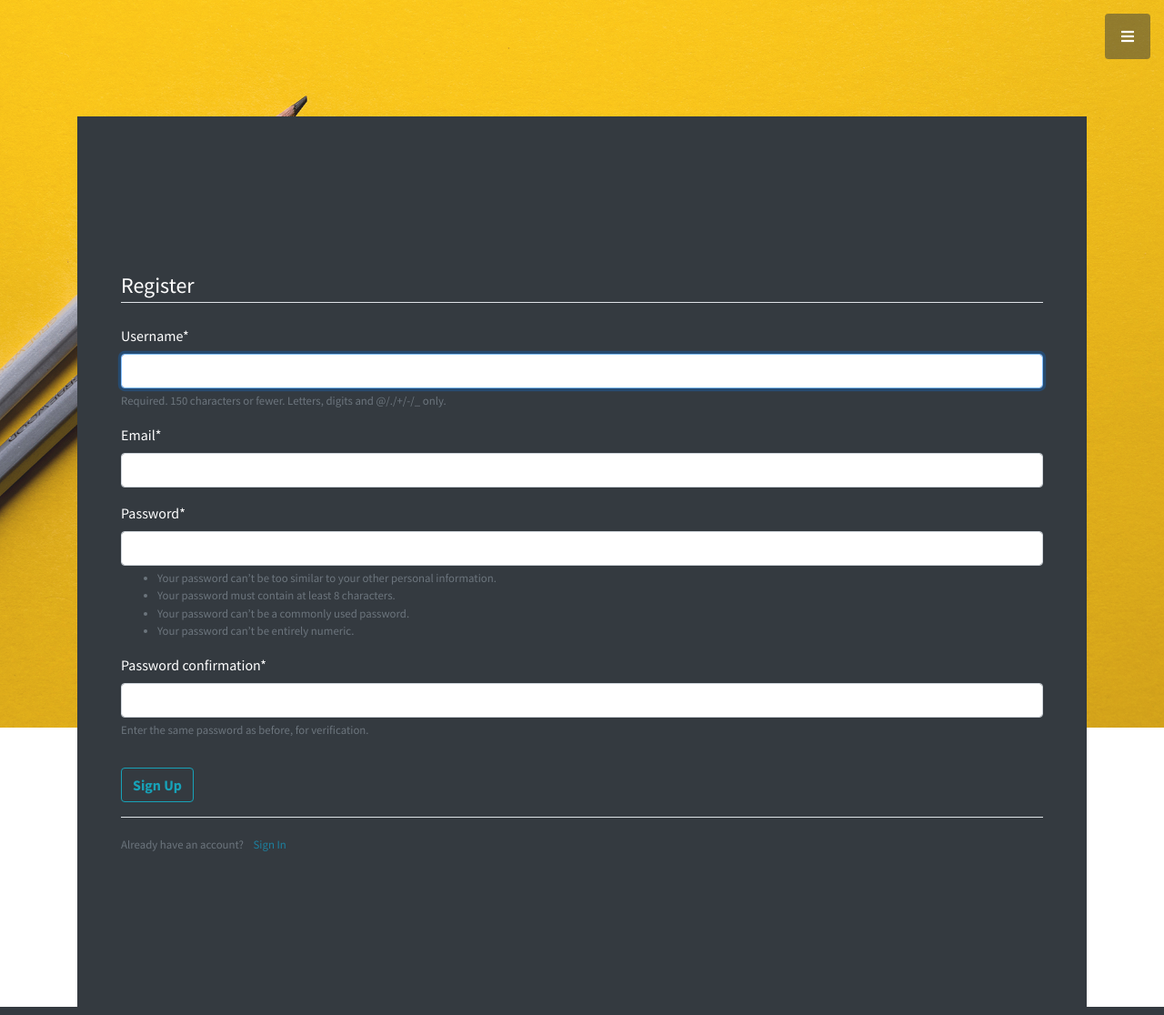
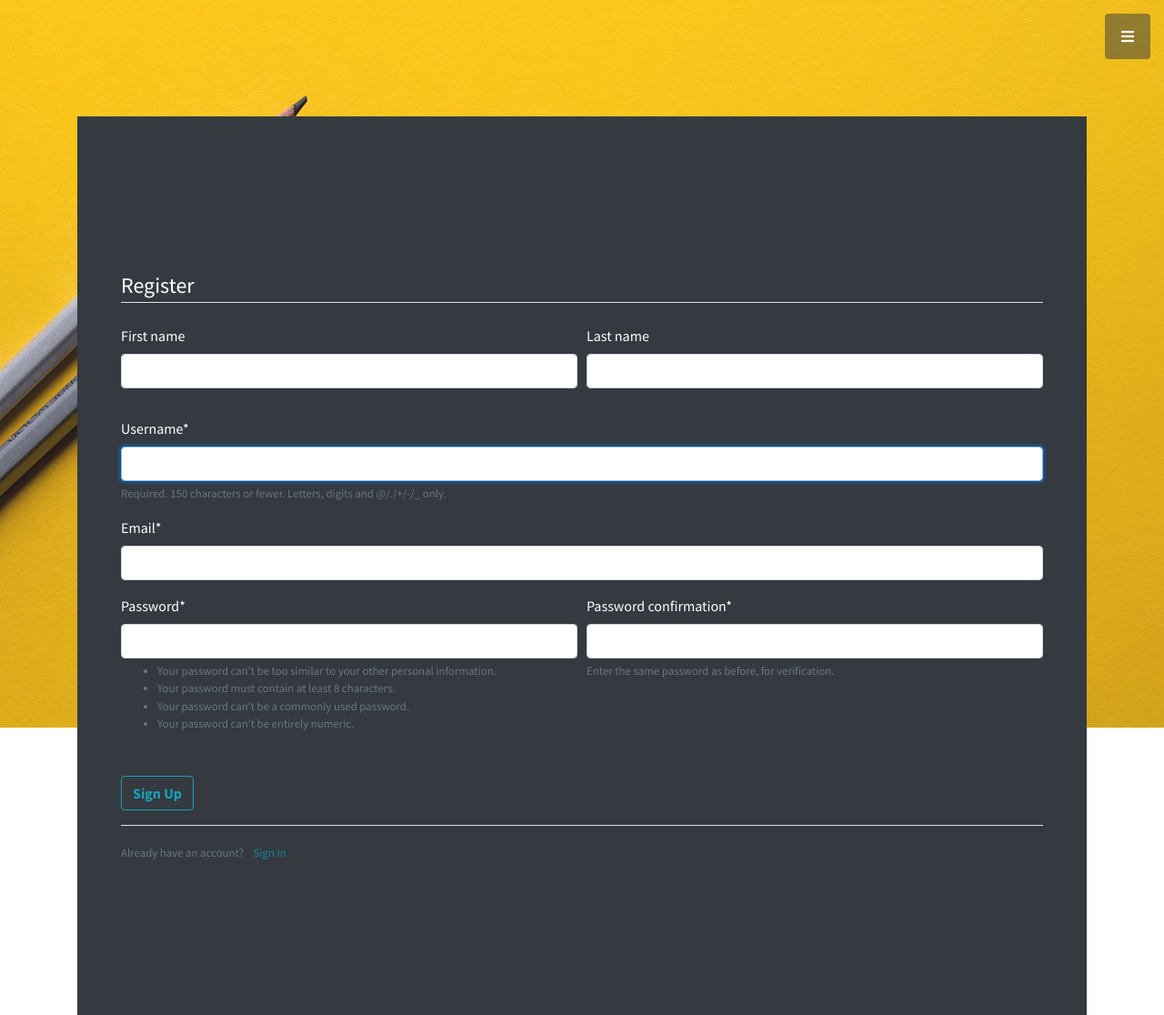
Before and after one commit to openempathic/EMNS-DCT, a Django app: page /register/ in a window 1280 px wide. Shown: the whole page at 91% size. Run offline with Django 4.2, Linux system fonts and the light colour scheme; parts of the project's set-up code (start-up, migrations or seed data) failed here and were passed over; some libraries are stand-ins or nearby versions.

Commit message:
updated some form style and field (added first and last name)

```diff
--- a/django_dataset_collection_tool/users/forms.py
+++ b/django_dataset_collection_tool/users/forms.py
@@ -8,7 +8,7 @@ class UserResisterForm(UserCreationForm):
 
     class Meta:
         model = User
-        fields = ['username', 'email', 'password1', 'password2']
+        fields = ['username', 'first_name', 'last_name' , 'email', 'password1', 'password2']
 
 
 class UserUpdateForm(forms.ModelForm):
@@ -16,7 +16,7 @@ class UserUpdateForm(forms.ModelForm):
 
     class Meta:
         model = User
-        fields = ['username', 'email']
+        fields = ['username', 'first_name', 'last_name', 'email']
 
 class ProfileUpdateForm(forms.ModelForm):
     class Meta:
--- a/django_dataset_collection_tool/users/models.py
+++ b/django_dataset_collection_tool/users/models.py
@@ -6,9 +6,9 @@ import uuid
 
 
 class Profile(models.Model):
-    user  = models.OneToOneField(User, on_delete=models.DO_NOTHING)
-    image  = models.ImageField(default='media/default.jpg', upload_to='media/profile_picks')
-    status = models.CharField(max_length=70, null=True, choices=(('Admin', 'Admin'), ('Actor', 'Actor'), ('Viewer', 'Viewer')), default='Viewer' )
+    user        = models.OneToOneField(User, on_delete=models.DO_NOTHING)
+    image       = models.ImageField(default='media/default.jpg', upload_to='media/profile_picks')
+    status      = models.CharField(max_length=70, null=True, choices=(('Admin', 'Admin'), ('Actor', 'Actor'), ('Viewer', 'Viewer')), default='Viewer' )
 
 
 
--- a/django_dataset_collection_tool/users/templates/users/register.html
+++ b/django_dataset_collection_tool/users/templates/users/register.html
@@ -12,7 +12,28 @@
                     {% csrf_token %}
                     <Fieldset class="form-group">
                         <legend class="border-bottom mb-4">Register</legend>
-                        {{ form|crispy }}
+
+                        <div class="form-row">
+                                <div class="form-group col">
+                                    {{ form.first_name  |as_crispy_field }}
+                                </div>
+                                <div class="form-group col">
+                                    {{ form.last_name  |as_crispy_field }}
+                                </div>
+                        </div>
+
+                        {{ form.username    |as_crispy_field }}
+                        {{ form.email       |as_crispy_field }}
+
+                        <div class="form-row">
+                            <div class="form-group col">
+                                {{ form.password1   |as_crispy_field }}
+                            </div>
+                            <div class="form-group col">
+                                {{ form.password2   |as_crispy_field }}
+                            </div>
+                        </div>
+
                     </Fieldset>
                     <div class="form-group">
                         <button class="btn btn-outline-info" type="submit">Sign Up</button>
--- a/django_dataset_collection_tool/users/views.py
+++ b/django_dataset_collection_tool/users/views.py
@@ -10,10 +10,8 @@ def register(request):
         form = UserResisterForm(request.POST)
         if form.is_valid():
             form.save()
-            username = form.cleaned_data.get('username')
-            messages.success(request, f"Account created.")
+            messages.success(request, f"{form.cleaned_data.get('username')} Account created.")
             return redirect('login')
-
     else:
         form = UserResisterForm()
 
```
Also changed, not shown: django_dataset_collection_tool/users/templates/users/profile.html (+15 -5 lines).
